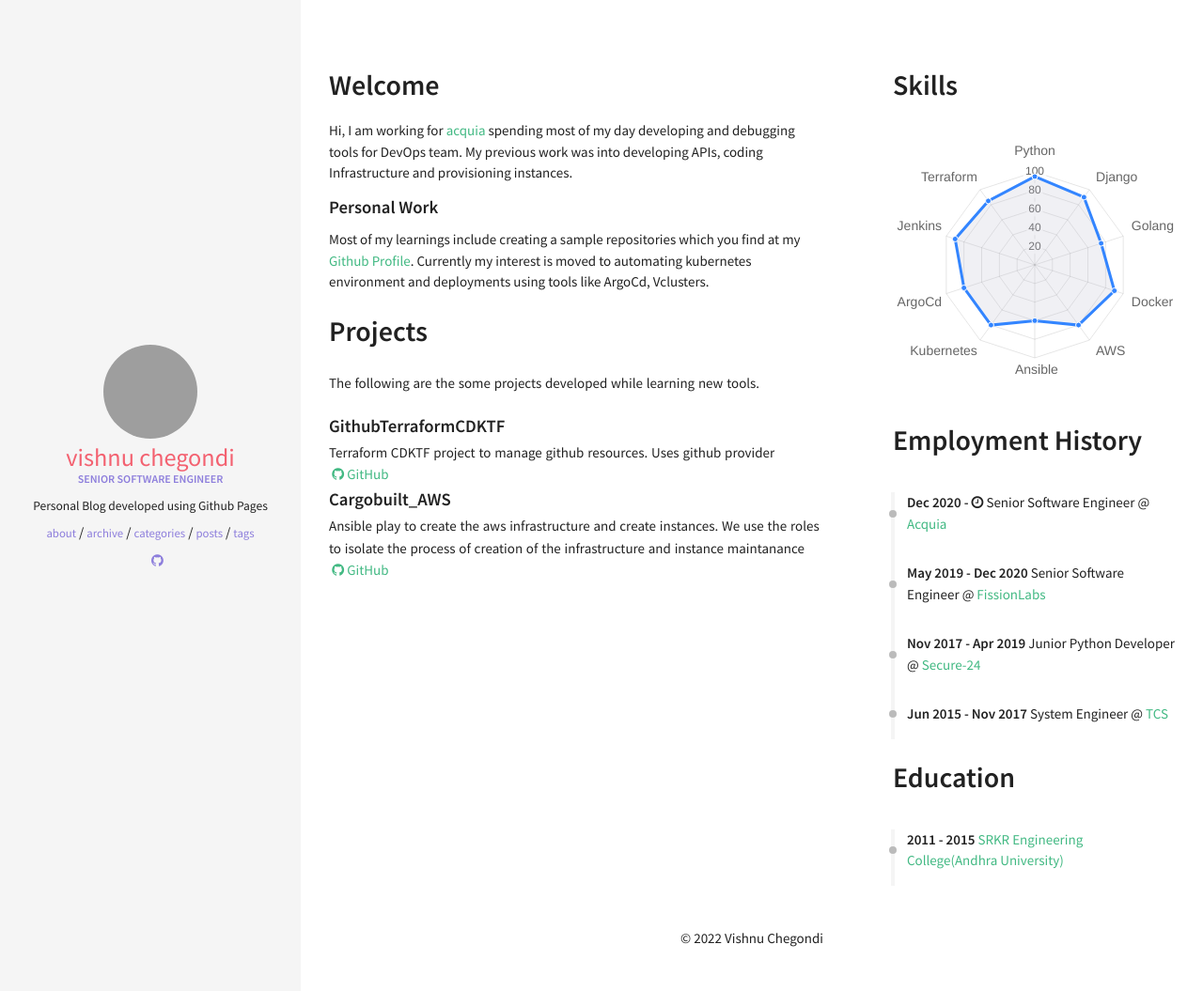
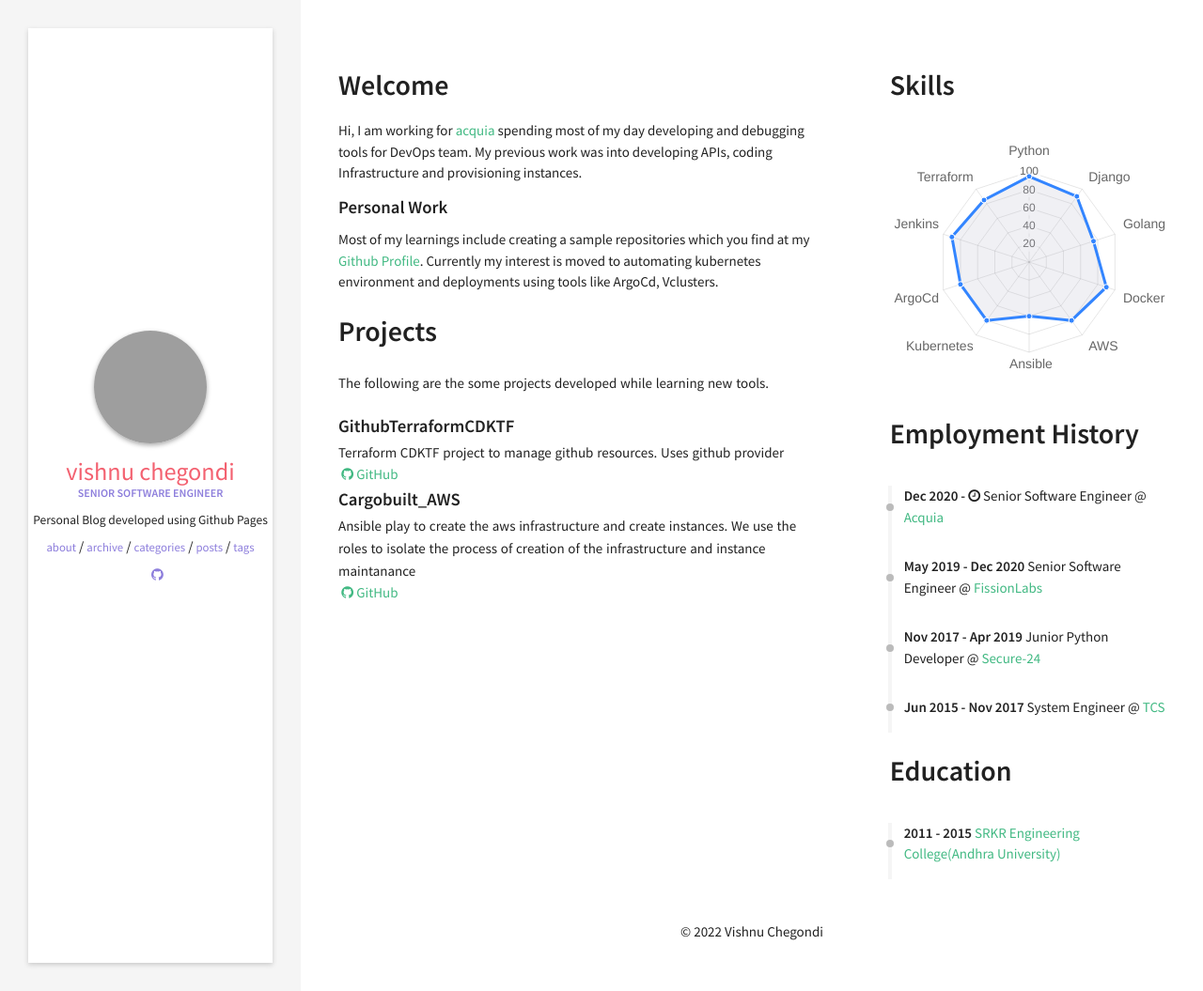
Before and after one commit to vishnu-chegondi/vishnu-chegondi.github.io, a Jekyll site: the page built from index.html, in a window 1280 px wide. Shown: the whole page at 94% size. Built offline with Jekyll 4.4.1, drawn with Linux system fonts in a browser that asks for light colours; nearby versions of some CDN libraries.

Commit message:
improve design

```diff
--- a/_includes/sidebar.html
+++ b/_includes/sidebar.html
@@ -3,7 +3,7 @@
 <div class="cover-card table-cell table-middle">
   {% if author.avatar %}
   <a href="{{ site.url }}/">
-    <img src="{{ site.url }}/img/{{ author.avatar }}" alt="" class="avatar" style="height: 100px; width: 100px;">
+    <img src="{{ site.url }}/img/{{ author.avatar }}" alt="" class="avatar" style="height: 120px; width: 120px;">
   </a>
   {% endif %}
   <a href="{{ site.url }}/" class="author_name">{{ author.name }}</a>
--- a/_sass/pages/_layout.scss
+++ b/_sass/pages/_layout.scss
@@ -20,11 +20,15 @@
 .cover-card {
   color: $text-color;
   padding: 0 30px;
+  box-shadow: 0px 2px 5px #cacaca;
+  background-color: #ffffff;
   .avatar {
     border-radius: 50%;
+    box-shadow: 0px 2px 5px #aaaaaa;
     width: 250px;
     height: 250px;
     float: none;
+    margin-bottom: 10px;
     @include media-query($medium-screen) {
       margin-right: auto;
     }
--- a/_sass/pages/_post.scss
+++ b/_sass/pages/_post.scss
@@ -9,7 +9,7 @@
   -webkit-transform: translate3d(0,0,1px);
   transform: translate3d(0,0,1px);
   @include media-query($small-screen) {
-    padding: 50px 30px 0;
+    padding: 50px 40px 0;
   }
   @include media-query($medium-screen) {
     height: 100vh;
```
